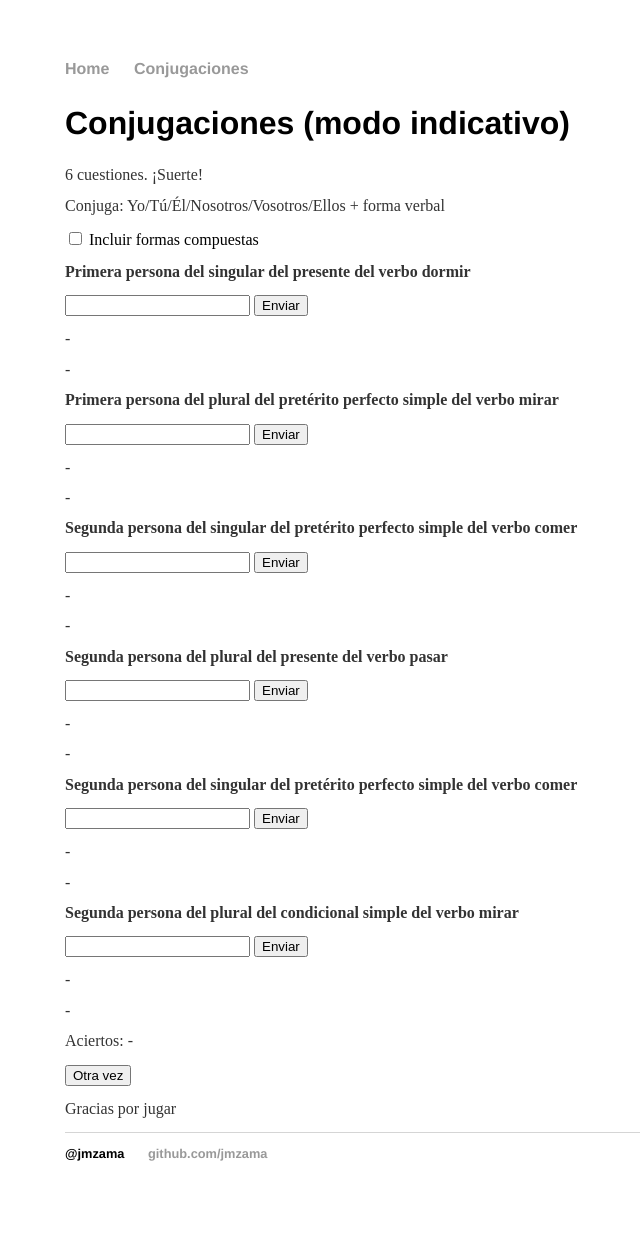
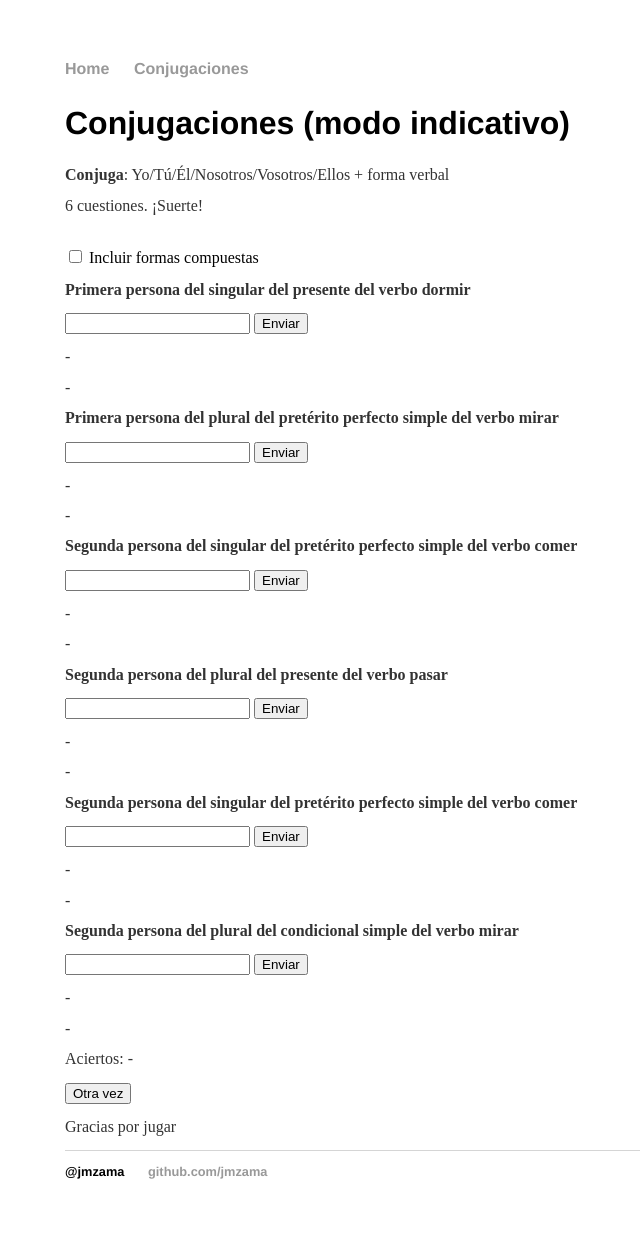
Before and after one commit to jmzama/jmzama.github.io, a Jekyll site: the page built from conjugaciones/index.html, in a window 1280 px wide. Shown: the whole page, without its empty margins (127-767 px from the left). Built offline with Jekyll 4.4.1, drawn with Linux system fonts in a browser that asks for light colours.

```diff
--- a/conjugaciones/index.html
+++ b/conjugaciones/index.html
@@ -5,10 +5,11 @@ title: Juego de las conjugaciones
 <div class="blurb">
 	<h2>Conjugaciones (modo indicativo)</h2>
 
+	<p><b>Conjuga</b>: Yo/Tú/Él/Nosotros/Vosotros/Ellos + forma verbal</p>
+
 <p>6 cuestiones. ¡Suerte!</p>
-	<p>Conjuga: Yo/Tú/Él/Nosotros/Vosotros/Ellos + forma verbal</p>
 
-<input id="compuestas" type="checkbox" onclick="otra()"><label for="compuestas"> Incluir formas compuestas</label>
+<br><input id="compuestas" type="checkbox" onclick="otra()"><label for="compuestas"> Incluir formas compuestas</label>
 
 <p id="pregunta1"></p>
 <input id="usuario1">
```
